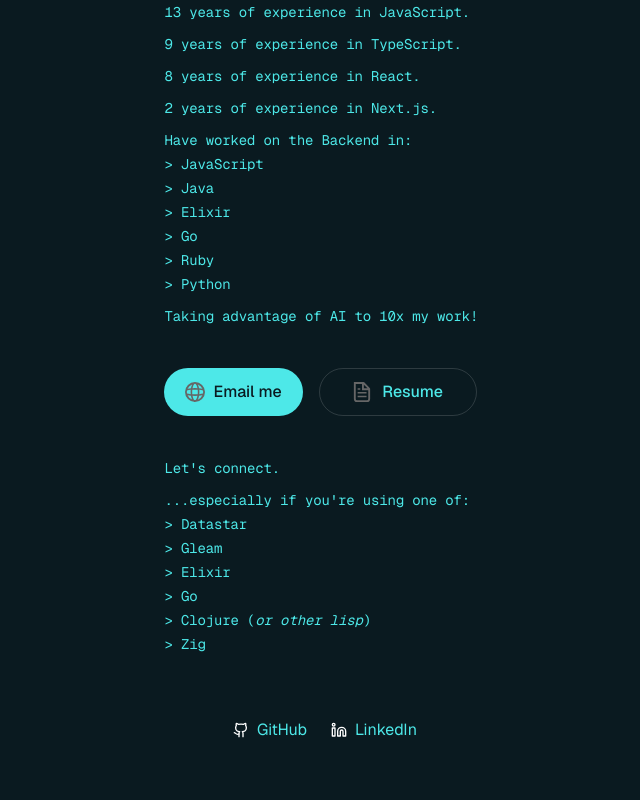
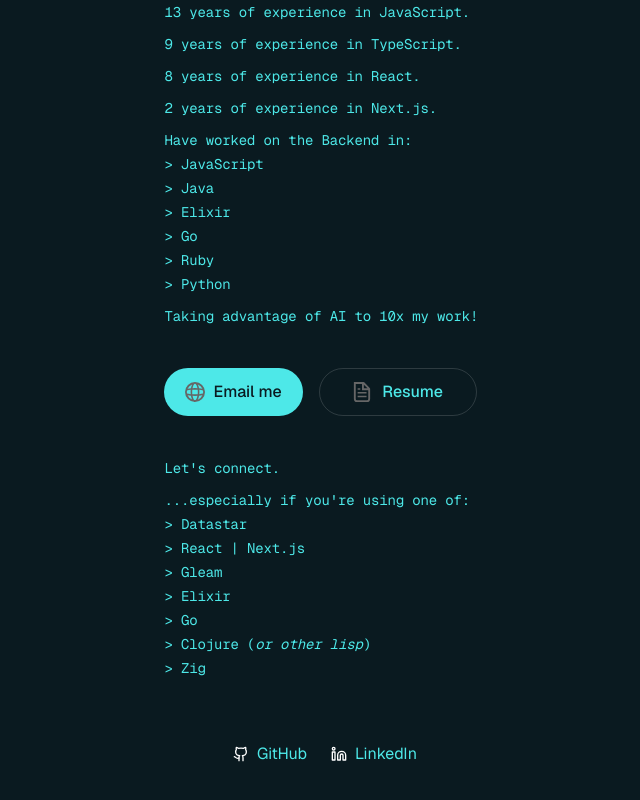
Before and after one commit to Xs-and-10s/info, a Next.js app: page /info/ in a window 1280 px wide. Shown: the part 545-1345 px from the top of the page, without its empty margins (315-955 px from the left). Built offline with nearby package versions, Linux system fonts and the light colour scheme.

Commit message:
update list

```diff
--- a/src/app/page.tsx
+++ b/src/app/page.tsx
@@ -86,6 +86,7 @@
             ...especially if you&apos;re using one of:
             <ul>
               <li>&gt; Datastar</li>
+              <li>&gt; React | Next.js</li>
               <li>&gt; Gleam</li>
               <li>&gt; Elixir</li>
               <li>&gt; Go</li>
```
